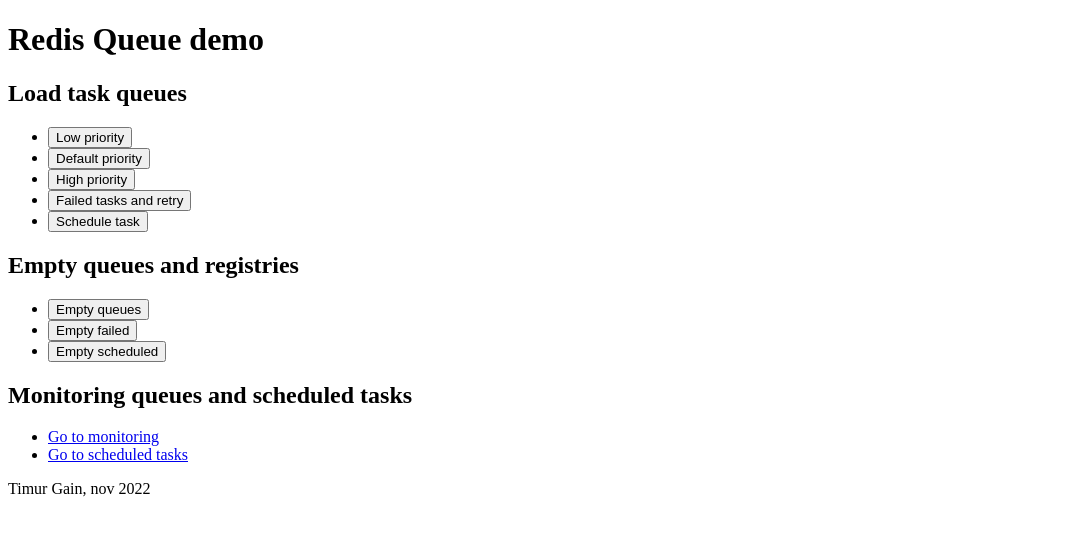
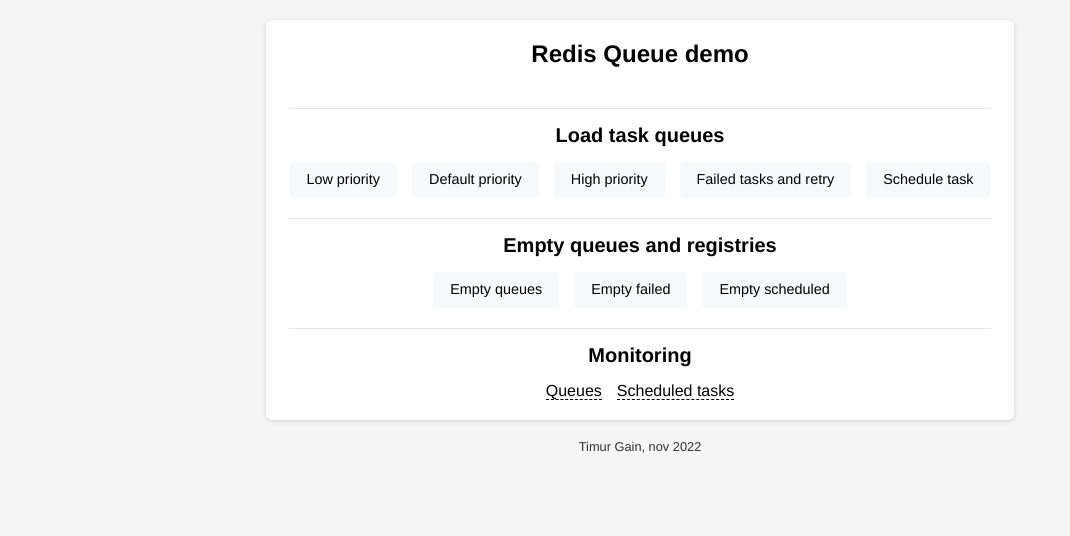
Before and after one commit to timurgain/rq-demo, a Flask app: page / in a window 1280 px wide. Shown: the top 536 px of the page, without its empty margins (0-1070 px from the left). Run offline with Flask 2, Linux system fonts and the light colour scheme.

Commit message:
style: added css

```diff
--- /dev/null
+++ b/rq_demo/templates/blocks/button/button.css
@@ -0,0 +1,32 @@
+.button {
+  background-color: #f8f9fa;
+  border: 1px solid #f8f9fa;
+  border-radius: 4px;
+  color: rgba(0, 0, 0, 1);
+  cursor: pointer;
+  font-size: 90%;
+  height: 36px;
+  line-height: 1.9;
+  min-width: 54px;
+  padding: 0 16px;
+  text-align: center;
+  user-select: none;
+  -webkit-user-select: none;
+  touch-action: manipulation;
+  white-space: pre;
+}
+
+.button:hover {
+  border-color: #dadce0;
+  box-shadow: rgba(0, 0, 0, .1) 0 1px 1px;
+  color: rgba(0, 0, 0, .7);
+}
+
+.button:focus {
+  border-color: #4285f4;
+  outline: none;
+}
+
+.button:active{
+  box-shadow: inset 0 0 2px red;
+}
--- /dev/null
+++ b/rq_demo/templates/blocks/content/content.css
@@ -0,0 +1,6 @@
+.content {
+  display: flex;
+  flex-direction: column;
+  align-items: center;
+  row-gap: 20px;
+}
--- /dev/null
+++ b/rq_demo/templates/blocks/footer/__paragraph/footer__paragraph.css
@@ -0,0 +1,5 @@
+.footer__paragraph {
+  margin: 0;
+  font-size: 80%;
+  color: rgb(50, 50, 50);
+}
--- /dev/null
+++ b/rq_demo/templates/blocks/footer/footer.css
@@ -0,0 +1,3 @@
+.footer {
+
+}
--- /dev/null
+++ b/rq_demo/templates/blocks/header/__title/header__title.css
@@ -0,0 +1,4 @@
+.header__title {
+  margin: 0;
+  font-size: 150%;
+}
--- /dev/null
+++ b/rq_demo/templates/blocks/header/header.css
@@ -0,0 +1,3 @@
+.header {
+  padding: 0;
+}
--- /dev/null
+++ b/rq_demo/templates/blocks/link/link.css
@@ -0,0 +1,12 @@
+.link {
+  text-decoration: none;
+  border-bottom: 1px dashed rgba(0, 0, 0, 1);
+  box-sizing: border-box;
+  color: rgba(0, 0, 0, 1);
+  transition: color .1s linear, border-bottom .1s linear;
+}
+
+.link:hover {
+  color: rgba(0, 0, 0, .7);
+  border-bottom: 1px dashed rgba(0, 0, 0, .4);
+}
--- /dev/null
+++ b/rq_demo/templates/blocks/page/__paper/page__paper.css
@@ -0,0 +1,11 @@
+.page__paper {
+  background-color: rgb(255, 255, 255);
+  box-shadow: rgba(0, 0, 0, 0.16) 0px 1px 4px;
+  border-radius: 1%;
+  padding: 20px 3%;
+  box-sizing: border-box;
+  display: flex;
+  flex-direction: column;
+  align-items: center;
+  row-gap: 40px;
+}
--- /dev/null
+++ b/rq_demo/templates/blocks/page/page.css
@@ -0,0 +1,21 @@
+.page {
+  display: flex;
+  flex-direction: column;
+  align-items: center;
+  row-gap: 20px;
+  margin: 0 auto;
+  padding: 20px 0 20px 0;
+  max-width: 768px;
+  min-width: 320px;
+  box-sizing: border-box;
+  background-color: rgb(245, 245, 245);
+  font-family: Helvetica, Arial, sans-serif;
+  font-style: normal;
+  font-weight: normal;
+  font-size: 16px;
+  -webkit-font-smoothing: antialiased;
+  -moz-osx-font-smoothing: grayscale;
+  -webkit-text-size-adjust: 100%;
+  -ms-text-size-adjust: 100%;
+  -moz-text-size-adjust: 100%;
+}
--- /dev/null
+++ b/rq_demo/templates/blocks/section/__list/section__list.css
@@ -0,0 +1,10 @@
+.section__list {
+  list-style: none;
+  margin: 0;
+  padding: 0;
+  display: flex;
+  flex-wrap: wrap;
+  justify-content: space-around;
+  column-gap: 15px;
+  row-gap: 10px;
+}
--- /dev/null
+++ b/rq_demo/templates/blocks/section/__title/section__title.css
@@ -0,0 +1,4 @@
+.section__title {
+  margin: 0;
+  font-size: 125%;
+}
--- /dev/null
+++ b/rq_demo/templates/blocks/section/section.css
@@ -0,0 +1,9 @@
+.section {
+  width: 100%;
+  display: flex;
+  flex-direction: column;
+  align-items: center;
+  row-gap: 15px;
+  padding: 15px 0 0;
+  border-top: 1px solid rgba(0, 0, 0, .1);
+}
--- a/rq_demo/templates/index.html
+++ b/rq_demo/templates/index.html
@@ -4,91 +4,98 @@
   <meta charset="UTF-8">
   <meta http-equiv="X-UA-Compatible" content="IE=edge">
   <meta name="viewport" content="width=device-width, initial-scale=1.0">
+  <meta name="description" content="Redis Queue demo">
+  <link rel="stylesheet" href="./pages/index.css">
   <title>Redis Queue demo, Timur Gain</title>
 </head>
-<body>
-  <header>
-    <h1>Redis Queue demo</h1>
+
+<body class="page">
+  <div class="page__paper">
+
+    <header class="header">
+      <h1 class="header__title">Redis Queue demo</h1>
     </header>
 
-  <main>
-    <section>
-      <h2>Load task queues</h2>
-      <ul>
+    <main class="content">
+
+      <section class="section">
+        <h2 class="section__title">Load task queues</h2>
+        <ul class="section__list">
           <li>
             <form action="http://127.0.0.1:5000/start-low-tasks/"
                   method="get">
-            <button type="submit">Low priority</button>
+              <button class="button" type="submit" onclick="alert('Low')">Low priority</button>
             </form>
           </li>
           <li>
             <form action="http://127.0.0.1:5000/start-default-tasks/"
                   method="get">
-            <button type="submit">Default priority</button>
+              <button class="button" type="submit">Default priority</button>
             </form>
           </li>
           <li>
             <form action="http://127.0.0.1:5000/start-high-tasks/"
                   method="get">
-            <button type="submit">High priority</button>
+              <button class="button" type="submit">High priority</button>
             </form>
           </li>
           <li>
             <form action="http://127.0.0.1:5000/retry-failed-tasks/"
                   method="get">
-            <button type="submit">Failed tasks and retry</button>
+              <button class="button" type="submit">Failed tasks and retry</button>
             </form>
           </li>
           <li>
             <form action="http://127.0.0.1:5000/start-scheduled-task/"
                   method="get">
-            <button type="submit">Schedule task</button>
+              <button class="button" type="submit">Schedule task</button>
             </form>
           </li>
         </ul>
       </section>
 
-    <section>
-      <h2>Empty queues and registries</h2>
-      <ul>
+      <section class="section">
+        <h2 class="section__title">Empty queues and registries</h2>
+        <ul class="section__list">
           <li>
             <form action="http://127.0.0.1:5000/empty-queues/"
                   method="get">
-            <button type="submit">Empty queues</button>
+              <button class="button" type="submit">Empty queues</button>
             </form>
           </li>
           <li>
             <form action="http://127.0.0.1:5000/empty-failed/"
                   method="get">
-            <button type="submit">Empty failed</button>
+              <button class="button" type="submit">Empty failed</button>
             </form>
           </li>
           <li>
             <form action="http://127.0.0.1:5000/empty-scheduled-list/"
                   method="get">
-            <button type="submit">Empty scheduled</button>
+              <button class="button" type="submit">Empty scheduled</button>
             </form>
           </li>
         </ul>
       </section>
 
-    <section>
-      <h2>Monitoring queues and scheduled tasks</h2>
-      <ul>
+      <section class="section">
+        <h2 class="section__title">Monitoring</h2>
+        <ul class="section__list">
           <li>
-          <a href="http://127.0.0.1:5000/rq/"
-             target="_blank">Go to monitoring</a>
+            <a class="link" href="http://127.0.0.1:5000/rq/"
+              target="_blank">Queues</a>
           </li>
           <li>
-          <a href="http://127.0.0.1:5000/get-scheduled-list/"
-             target="_blank">Go to scheduled tasks</a>
+            <a class="link" href="http://127.0.0.1:5000/get-scheduled-list/"
+              target="_blank">Scheduled tasks</a>
           </li>
         </ul>
       </section>
     </main>
+  </div>
 
-  <footer>
-    <p>Timur Gain, nov 2022</p>
+  <footer class="footer">
+    <p class="footer__paragraph">Timur Gain, nov 2022</p>
   </footer>
 
 </body>
--- /dev/null
+++ b/rq_demo/templates/pages/index.css
@@ -0,0 +1,20 @@
+@import url(../vendors/normalize.css);
+
+@import url(../blocks/page/page.css);
+@import url(../blocks/page/__paper/page__paper.css);
+
+@import url(../blocks/header/header.css);
+@import url(../blocks/header/__title/header__title.css);
+
+@import url(../blocks/content/content.css);
+
+@import url(../blocks/section/section.css);
+@import url(../blocks/section/__title/section__title.css);
+@import url(../blocks/section/__list/section__list.css);
+
+@import url(../blocks/link/link.css);
+
+@import url(../blocks/button/button.css);
+
+@import url(../blocks/footer/footer.css);
+@import url(../blocks/footer/__paragraph/footer__paragraph.css);
```
Also changed, not shown: rq_demo/app.py (+5 -7 lines), README.md, rq_demo/templates/vendors/normalize.css (added), 2 other files. Lines whose indentation alone changed are shown as unchanged.
